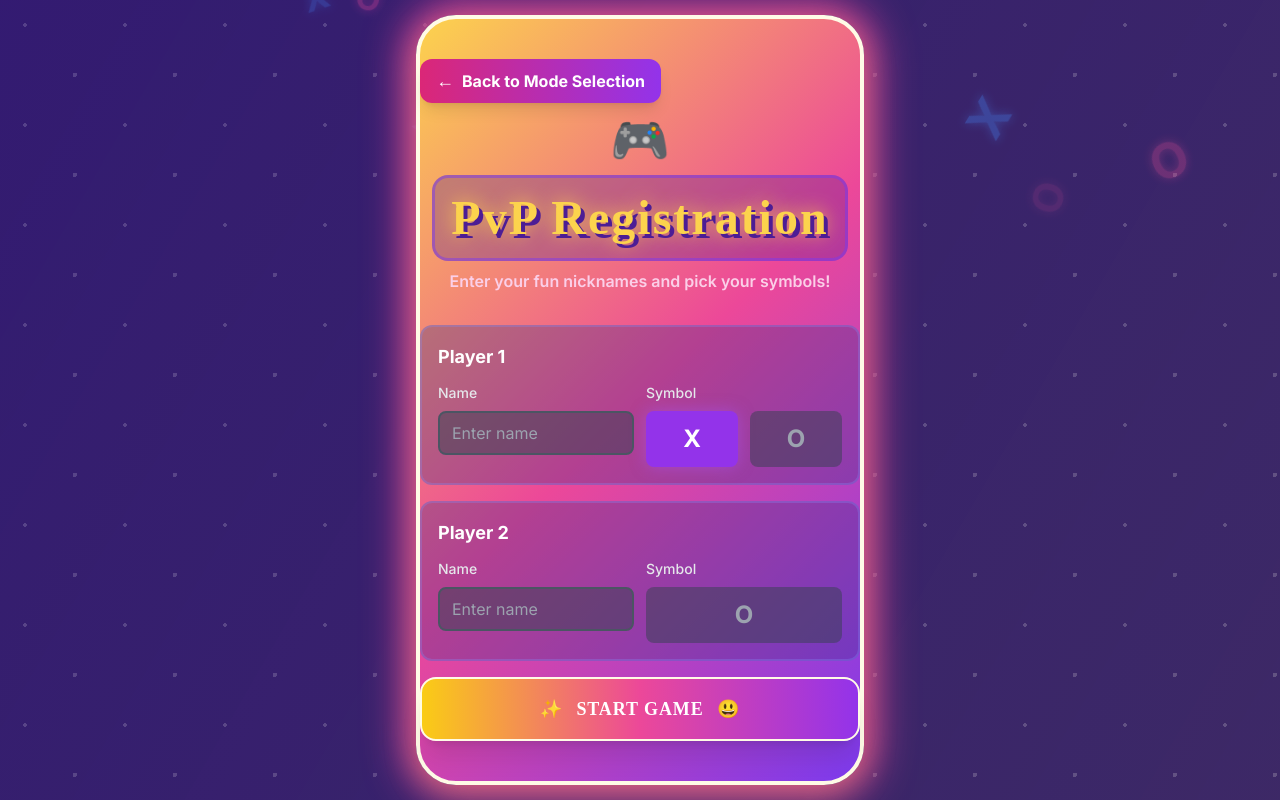
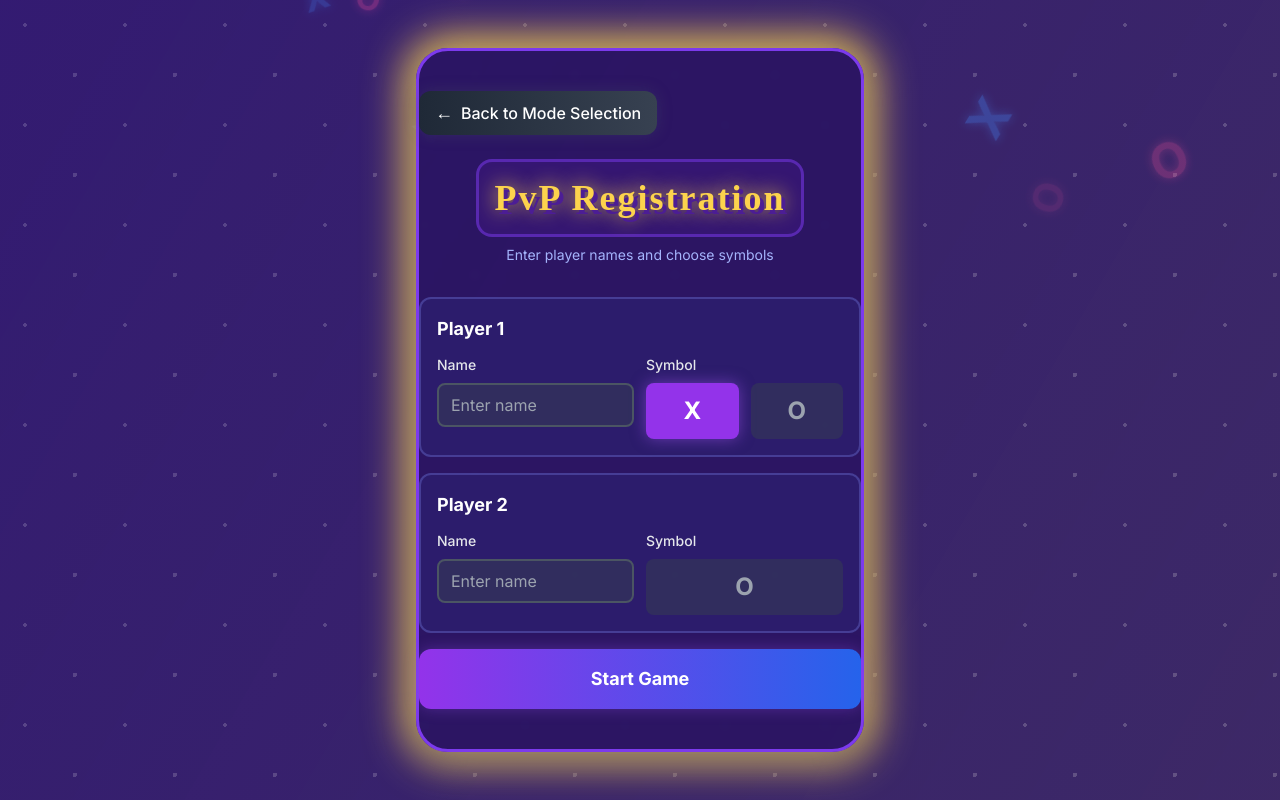
Before and after one commit to neeer4j/XOX-Game, a Next.js app: page / in a window 1280 px wide. Both pictures are taken after a click on the button "PLAYER VS PLAYER". Built offline with nearby package versions, Linux system fonts and the light colour scheme.

Commit message:
UI Updates

```diff
--- a/src/components/PvPRegistration.tsx
+++ b/src/components/PvPRegistration.tsx
@@ -38,24 +38,23 @@ const PvPRegistration: React.FC<PvPRegistrationProps> = ({ onRegister, previousU
   return (
     <div className="landing-bg min-h-screen w-full flex items-center justify-center relative overflow-hidden">
       <FallingSymbols />
-      <div className="playful-card w-full max-w-md mx-auto px-3 sm:px-0 py-8 sm:py-10 z-10 animate-bounceIn">
+      <div className="landing-card w-full max-w-md mx-auto px-3 sm:px-0 py-8 sm:py-10 z-10">
         <div className="mb-6 sm:mb-8">
           <button
             onClick={onBack}
-            className="mb-4 sm:mb-6 px-3 sm:px-4 py-2 bg-gradient-to-r from-pink-600 to-purple-600 text-white rounded-xl
-                     hover:from-pink-700 hover:to-purple-700 transform hover:scale-105 transition-all duration-200
-                     shadow-lg hover:shadow-xl flex items-center gap-2 text-sm sm:text-base font-bold"
+            className="mb-4 sm:mb-6 px-3 sm:px-4 py-2 bg-gradient-to-r from-gray-800 to-gray-700 text-white rounded-xl
+                     hover:from-gray-700 hover:to-gray-600 transform hover:scale-[1.02] transition-all duration-200
+                     shadow-[0_0_15px_rgba(75,85,99,0.3)] hover:shadow-[0_0_20px_rgba(75,85,99,0.5)] flex items-center gap-2 text-sm sm:text-base font-medium"
           >
             <span className="text-base sm:text-lg">←</span>
             <span>Back to Mode Selection</span>
           </button>
           <div className="text-center">
-            <span className="inline-block text-3xl sm:text-4xl md:text-5xl animate-bounce">🎮</span>
-            <h1 className="game-title text-3xl sm:text-4xl md:text-5xl font-bold mb-2 text-yellow-300 playful-title">
+            <h1 className="game-title text-2xl sm:text-3xl md:text-4xl font-bold mb-2 text-white">
               PvP Registration
             </h1>
-            <p className="text-pink-200 text-xs sm:text-base font-semibold">
-              Enter your fun nicknames and pick your symbols!
+            <p className="text-indigo-300 text-xs sm:text-sm">
+              Enter player names and choose symbols
             </p>
           </div>
         </div>
@@ -174,11 +173,11 @@ const PvPRegistration: React.FC<PvPRegistrationProps> = ({ onRegister, previousU
           )}
           <button
             type="submit"
-            className="w-full py-3 sm:py-4 px-6 bg-gradient-to-r from-yellow-400 via-pink-500 to-purple-600 text-white text-lg font-extrabold rounded-2xl
-                     hover:from-yellow-300 hover:via-pink-400 hover:to-purple-500 transform hover:scale-110 transition-all duration-200
-                     shadow-xl hover:shadow-2xl tracking-wider playful-btn"
+            className="w-full py-3 sm:py-4 px-6 bg-gradient-to-r from-purple-600 to-blue-600 text-white text-base sm:text-lg font-bold rounded-xl
+                     hover:from-purple-700 hover:to-blue-700 transform hover:scale-[1.02] transition-all duration-200
+                     shadow-[0_0_15px_rgba(168,85,247,0.3)] hover:shadow-[0_0_20px_rgba(168,85,247,0.5)]"
           >
-            <span className="mr-2">✨</span> Start Game <span className="ml-2">😃</span>
+            Start Game
           </button>
         </form>
       </div>
--- a/src/components/UserRegistration.tsx
+++ b/src/components/UserRegistration.tsx
@@ -28,24 +28,23 @@ const UserRegistration: React.FC<UserRegistrationProps> = ({ onRegister, previou
   return (
     <div className="landing-bg min-h-screen w-full flex items-center justify-center relative overflow-hidden">
       <FallingSymbols />
-      <div className="playful-card w-full max-w-md mx-auto px-3 sm:px-0 py-8 sm:py-10 z-10 animate-bounceIn">
+      <div className="landing-card w-full max-w-md mx-auto px-3 sm:px-0 py-8 sm:py-10 z-10">
         <div className="mb-6 sm:mb-8">
           <button
             onClick={onBack}
-            className="mb-4 sm:mb-6 px-3 sm:px-4 py-2 bg-gradient-to-r from-pink-600 to-purple-600 text-white rounded-xl
-                     hover:from-pink-700 hover:to-purple-700 transform hover:scale-105 transition-all duration-200
-                     shadow-lg hover:shadow-xl flex items-center gap-2 text-sm sm:text-base font-bold"
+            className="mb-4 sm:mb-6 px-3 sm:px-4 py-2 bg-gradient-to-r from-gray-800 to-gray-700 text-white rounded-xl
+                     hover:from-gray-700 hover:to-gray-600 transform hover:scale-[1.02] transition-all duration-200
+                     shadow-[0_0_15px_rgba(75,85,99,0.3)] hover:shadow-[0_0_20px_rgba(75,85,99,0.5)] flex items-center gap-2 text-sm sm:text-base font-medium"
           >
             <span className="text-base sm:text-lg">←</span>
             <span>Back to Mode Selection</span>
           </button>
           <div className="text-center">
-            <span className="inline-block text-3xl sm:text-4xl md:text-5xl animate-bounce">😃</span>
-            <h1 className="game-title text-3xl sm:text-4xl md:text-5xl font-bold mb-2 text-yellow-300 playful-title">
+            <h1 className="game-title text-2xl sm:text-3xl md:text-4xl font-bold mb-2 text-white">
               Play vs Computer
             </h1>
-            <p className="text-pink-200 text-xs sm:text-base font-semibold">
-              Enter your fun nickname and get started!
+            <p className="text-indigo-300 text-xs sm:text-sm">
+              Enter your name to play against the computer
             </p>
           </div>
         </div>
@@ -99,11 +98,11 @@ const UserRegistration: React.FC<UserRegistrationProps> = ({ onRegister, previou
           )}
           <button
             type="submit"
-            className="w-full py-3 px-4 sm:px-6 bg-gradient-to-r from-yellow-400 via-pink-500 to-purple-600 text-white text-lg font-extrabold rounded-2xl
-                     hover:from-yellow-300 hover:via-pink-400 hover:to-purple-500 transform hover:scale-110 transition-all duration-200
-                     shadow-xl hover:shadow-2xl tracking-wider playful-btn"
+            className="w-full py-3 px-4 sm:px-6 bg-gradient-to-r from-blue-600 to-indigo-600 text-white text-sm sm:text-base font-bold rounded-xl
+                     hover:from-blue-700 hover:to-indigo-700 transform hover:scale-[1.02] transition-all duration-200
+                     shadow-[0_0_15px_rgba(59,130,246,0.3)] hover:shadow-[0_0_20px_rgba(59,130,246,0.5)]"
           >
-            <span className="mr-2">✨</span> Start Game <span className="ml-2">🎉</span>
+            Start Game
           </button>
         </form>
       </div>
```
